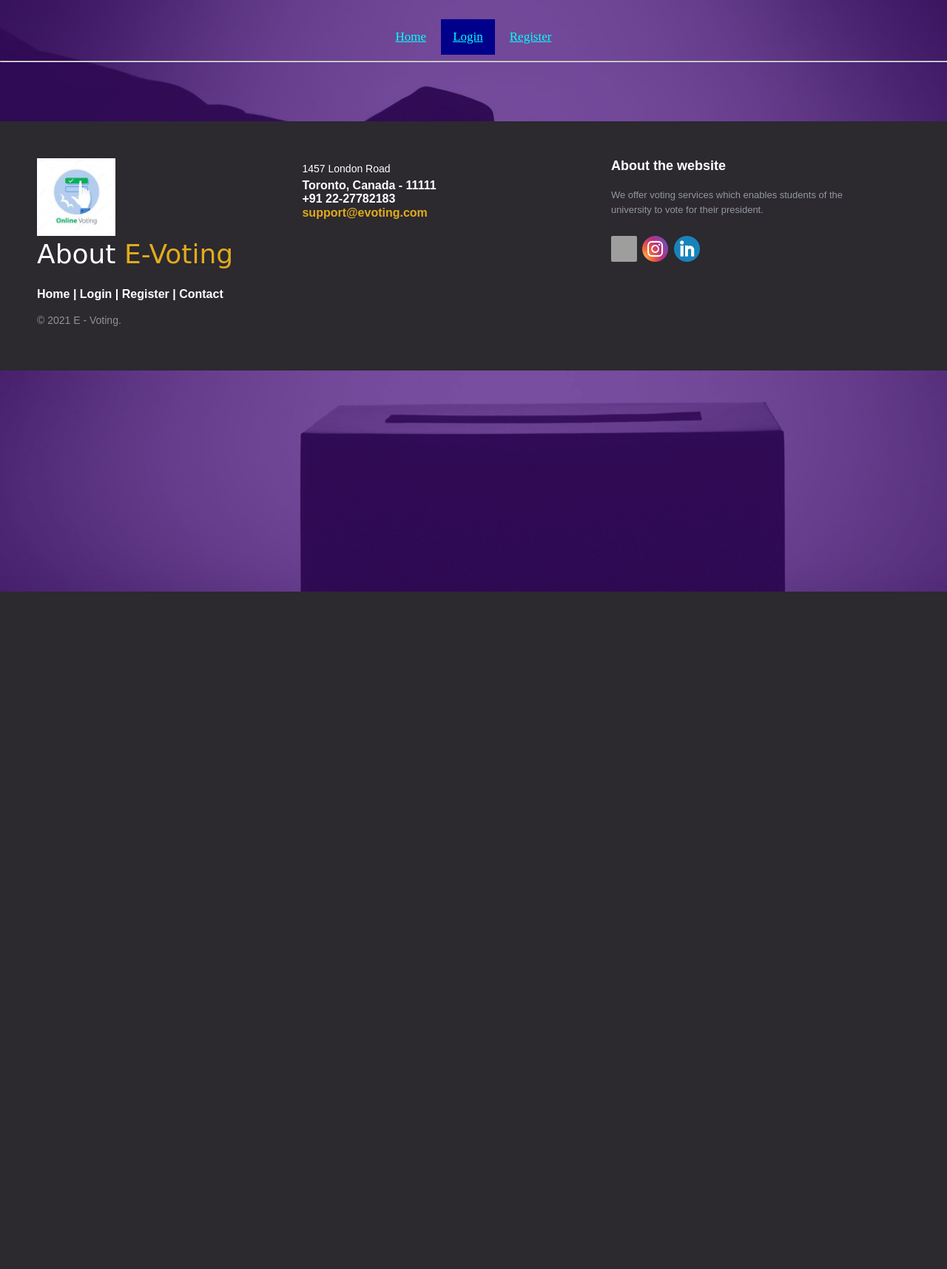
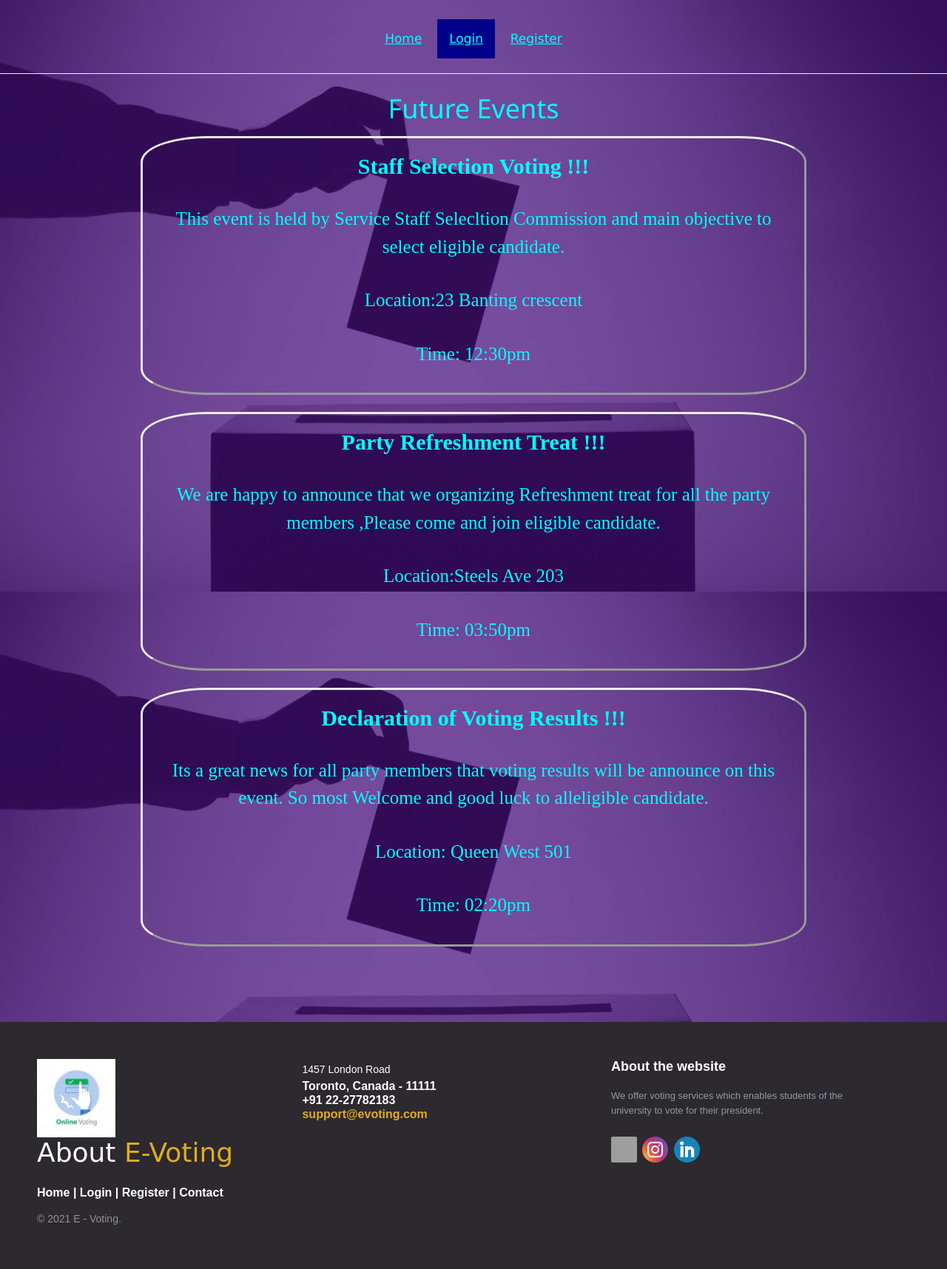
Before and after one commit to DhimantGodhani/E_Voting_Website, a Flask app: page /futureEvents in a window 1280 px wide. Shown: the whole page at 74% size. Before the commit the page ends 800 px from the top, so only its background shows below. Run offline with Flask 2, Linux system fonts and the light colour scheme; grey boxes are pictures that could not be loaded.

Commit message:
Future Events and its data added Successfully

```diff
--- a/application/routes.py
+++ b/application/routes.py
@@ -94,7 +94,22 @@ def voteNow():
 
 @app.route("/futureEvents")
 def futureEvents():
-    return render_template("futureEvents.html", login=True)
+    eventData = [{"eventName": "Staff Selection Voting !!!", "eventDesc": "This event is held by Service Staff Selecltion "
+                                                                      "Commission and main objective to select "
+                                                                      "eligible candidate.",
+                  "location": "23 Banting crescent", "time": " 12:30pm"},
+                 {"eventName": "Party Refreshment Treat !!!", "eventDesc": "We are happy to announce that we organizing "
+                                                                        "Refreshment treat for all the party members "
+                                                                        ",Please come and join "
+                                                                        "eligible candidate.",
+                  "location": "Steels Ave 203", "time": " 03:50pm"},
+                 {"eventName": "Declaration of Voting Results !!!", "eventDesc": "Its a great news for all party members that"
+                                                                        " voting results will be announce on this event. So most "
+                                                                        " Welcome and good luck to all"
+                                                                        "eligible candidate.",
+                  "location": " Queen West 501", "time": " 02:20pm"}
+                 ]
+    return render_template("futureEvents.html", login=True, eventData=eventData)
 
 
 @app.route('/vote', methods=['GET', 'POST'])
--- a/application/static/css/futureEvents.css
+++ b/application/static/css/futureEvents.css
@@ -0,0 +1,35 @@
+h1{
+    text-align:center;
+    color:cyan;
+}
+
+.container{
+    display: block;
+	border-radius: 10%;
+	overflow: hidden;
+	padding-left: 2%;
+    padding-right: 2%;
+    padding-top:5px;
+    padding-bottom: 5%;
+	width:900px;
+	height:350px;
+	transition: all;
+	margin: auto;
+	border-style: outset;
+}
+.container h2{
+	font-family: serif;
+	font-weight: bold;
+	color:cyan;
+}
+.container p , li {
+    font-family: serif;
+    font-size:25px;
+    color:cyan;
+    padding:5px;
+
+}
+.container:hover{
+    background-color: #ee13f2;
+
+}
--- a/application/templates/base.html
+++ b/application/templates/base.html
@@ -8,6 +8,7 @@
 	<title>E-Voting</title>
 	<meta charset="utf-8">
 	<meta name="viewport" content="width=device-width, initial-scale=1">
+	<link rel="stylesheet" href="https://www.w3schools.com/w3css/4/w3.css">
 </head>
 
 <body>
--- a/application/templates/futureEvents.html
+++ b/application/templates/futureEvents.html
@@ -7,7 +7,19 @@
 
 {% block content %}
 <main class="home">
+    <h1>Future Events</h1>
+     {% for data in eventData %}
+    <div class="w3-container w3-center w3-animate-zoom">
+    <div class="container">
+        <h2>{{data["eventName"]}}</h2>
 
+             <p>{{data["eventDesc"]}}</p>
+            <p>Location:{{data["location"]}}</p>
+             <p>Time:{{data["time"]}}</p>
+
+    </div>
+    </div><br>
+{% endfor %}
 
 </main>
 {% endblock %}
```
